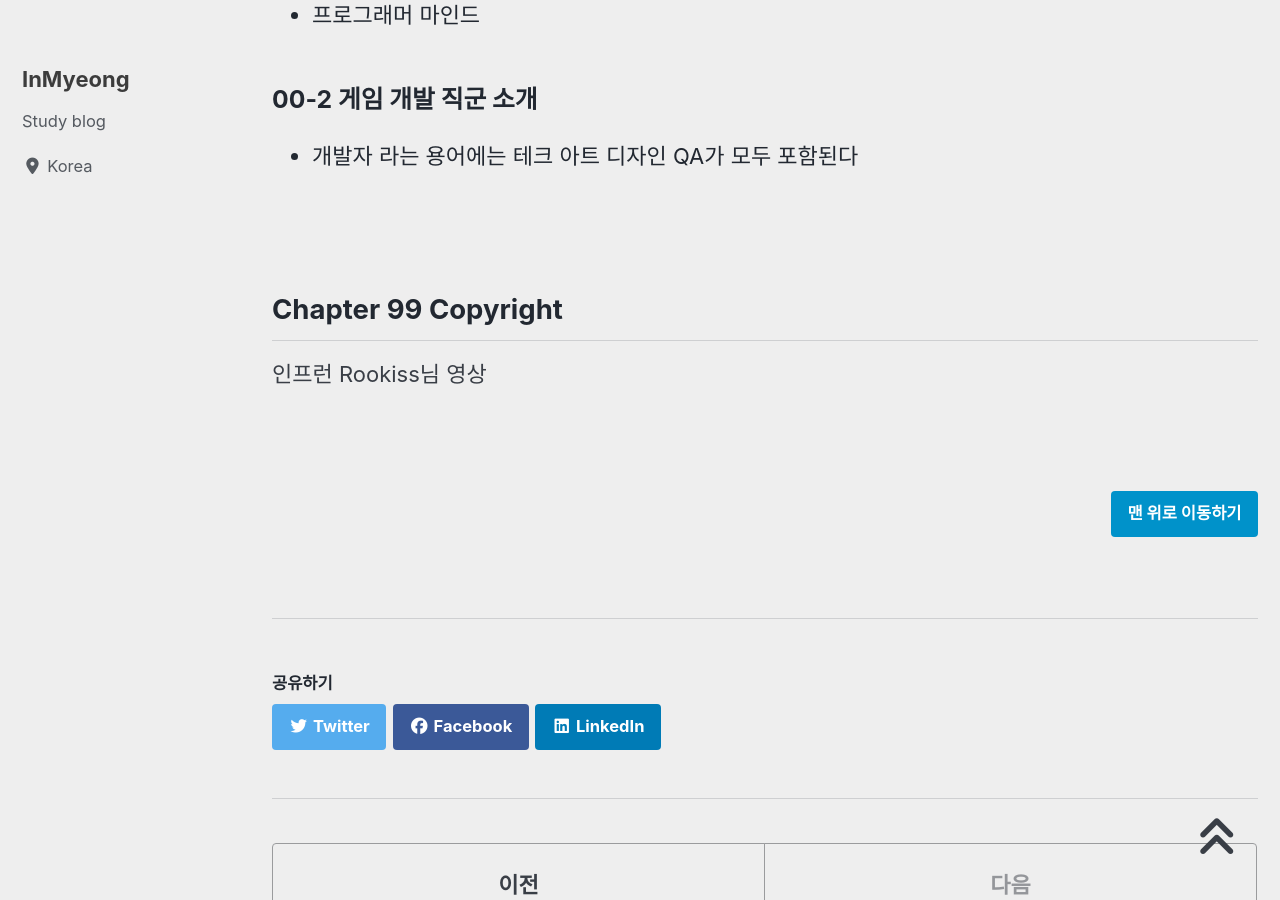
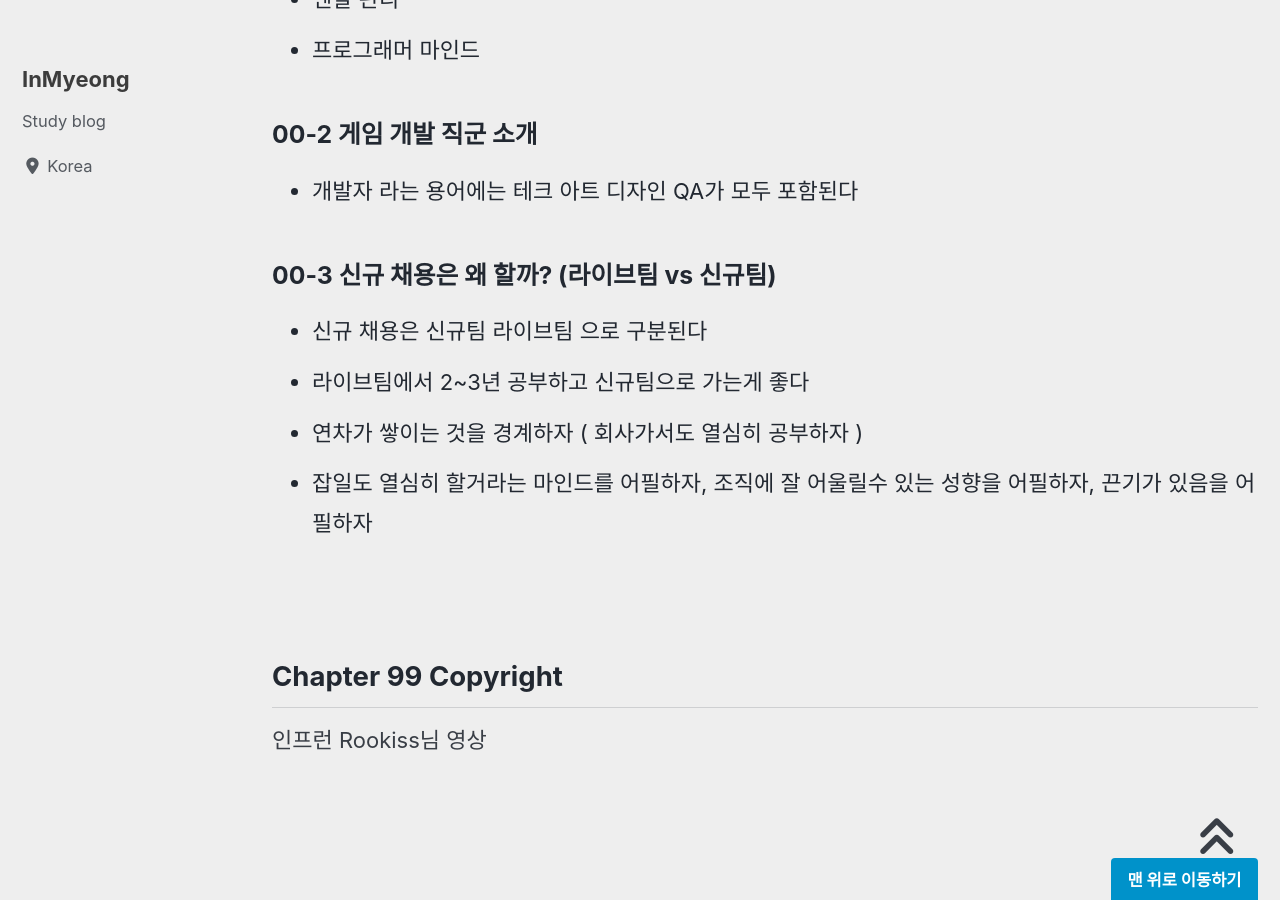
Before and after one commit to devMyeong/devMyeong.github.io, a Jekyll site: the page built from _posts/liberalArts/development/2021-08-06-Rookiss-guide.md, in a window 1280 px wide and 900 px high, scrolled down 1209 px. Built offline with Jekyll 4.4.1, drawn with Linux system fonts in a browser that asks for light colours; cached includes are drawn as plain includes; nearby versions of some CDN libraries; some web fonts are replaced; comment, search, counter and statistics services are not loaded; some of the changed text lies outside the part shown.

Commit message:
update guide chapter 00-3

```diff
--- a/_posts/liberalArts/development/2021-08-06-Rookiss-guide.md
+++ b/_posts/liberalArts/development/2021-08-06-Rookiss-guide.md
@@ -34,6 +34,12 @@ last_modified_at: 2021-08-06
 ### 00-2 게임 개발 직군 소개
 - 개발자 라는 용어에는 테크 아트 디자인 QA가 모두 포함된다
 
+### 00-3 신규 채용은 왜 할까? (라이브팀 vs 신규팀)
+- 신규 채용은 신규팀 라이브팀 으로 구분된다
+- 라이브팀에서 2~3년 공부하고 신규팀으로 가는게 좋다
+- 연차가 쌓이는 것을 경계하자 ( 회사가서도 열심히 공부하자 )
+- 잡일도 열심히 할거라는 마인드를 어필하자, 조직에 잘 어울릴수 있는 성향을 어필하자, 끈기가 있음을 어필하자
+
 <br>
 
 ## Chapter 99 Copyright
```
